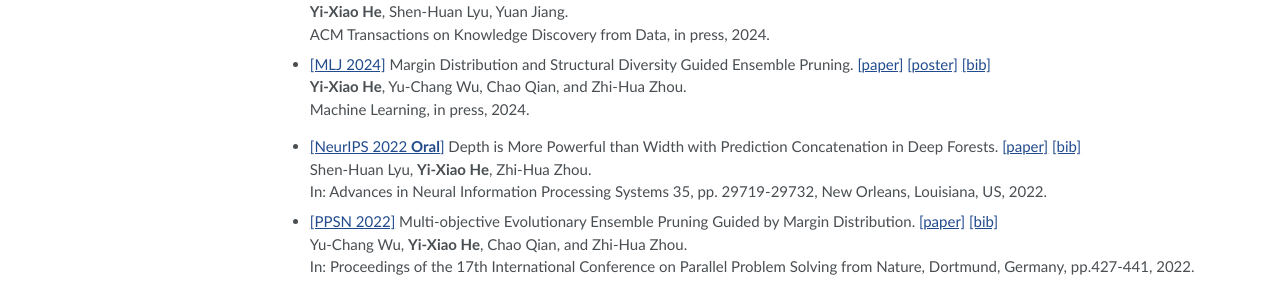
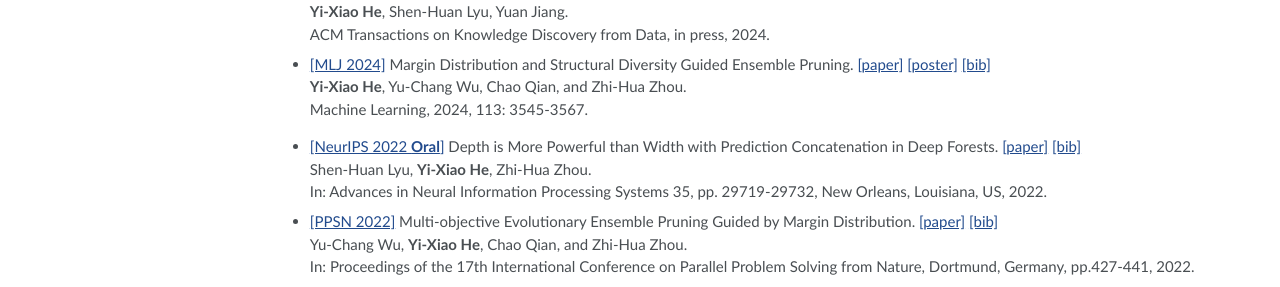
Before and after one commit to heyixiao14/heyixiao14.github.io, a Jekyll site: the page built from _pages/about.md, in a window 1280 px wide and 1166 px high. Shown: the part 557-844 px from the top of the window. Built offline with Jekyll 4.4.1, drawn with Linux system fonts in a browser that asks for light colours.

Commit message:
update bib

```diff
--- a/_pages/about.md
+++ b/_pages/about.md
@@ -43,7 +43,7 @@ ACM Transactions on Knowledge Discovery from Data, in press, 2024.
 
 - [[MLJ 2024]](https://link.springer.com/article/10.1007/s10994-023-06429-3) Margin Distribution and Structural Diversity Guided Ensemble Pruning. [[paper]](papers/he2024margin.pdf) [[poster]](papers/he2024margin_poster.pdf) [[bib]](papers/he2024margin.html) <br>
 **Yi-Xiao He**, Yu-Chang Wu, Chao Qian, and Zhi-Hua Zhou.<br>
-Machine Learning, in press, 2024.
+Machine Learning, 2024, 113: 3545-3567.
 
 <!-- <div class='paper-box'><div class='paper-box-image'><div><div class="badge">NeurIPS 2022</div><img src='images/lyu2022depth.png' alt="sym" width="100%"></div></div>
 <div class='paper-box-text' markdown="1">
--- a/papers/he2024margin.html
+++ b/papers/he2024margin.html
@@ -37,7 +37,9 @@
   title     = {Margin distribution and structural diversity guided ensemble pruning},
   journal   = {Machine Learning},
   doi       = {10.1007/s10994-023-06429-3},
-  year      = {2024}
+  volume={113},
+  pages={3545--3567},
+  year={2024}
 }
 </pre>
     </div>
--- a/papers/he2024multi.html
+++ b/papers/he2024multi.html
@@ -37,6 +37,7 @@
   title     = {Multi-Class Imbalance Problem: {A} Multi-Objective Solution},
   journal   = {Information Sciences},
   volume    = {680},
+  pages     = {121156},
   doi       = {https://doi.org/10.1016/j.ins.2024.121156},
   year      = {2024}
 }
```
